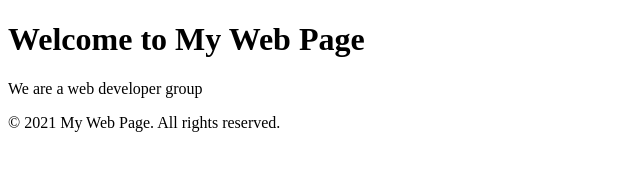
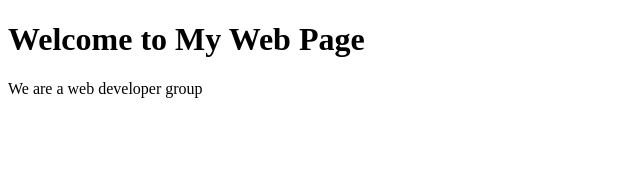
Before and after one commit to Karun-edstem/Test, a plain HTML site: page index.html in a window 1280 px wide. Shown: the whole page, without its empty margins (0-640 px from the left). Drawn offline with Linux system fonts and the light colour scheme.

Commit message:
Reviewer attempt

```diff
--- a/index.html
+++ b/index.html
@@ -14,9 +14,5 @@
         <p>We are a web developer group</p>
       </section>
     </main>
-
-    <footer>
-      <p>&copy; 2021 My Web Page. All rights reserved.</p>
-    </footer>
   </body>
 </html>
```
